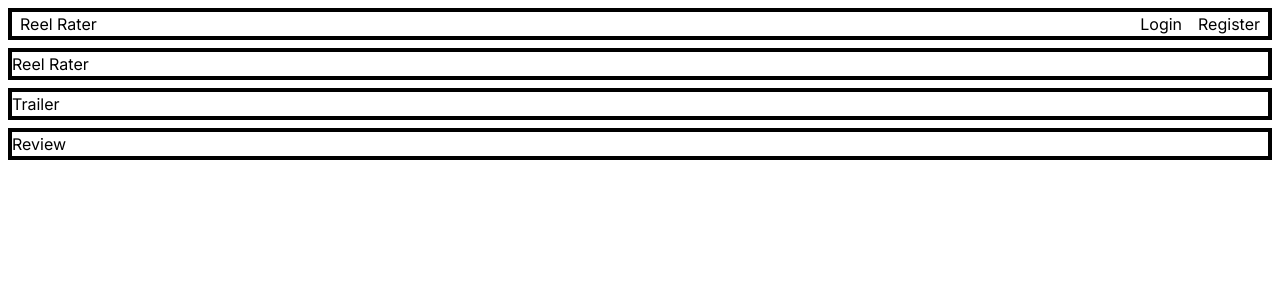
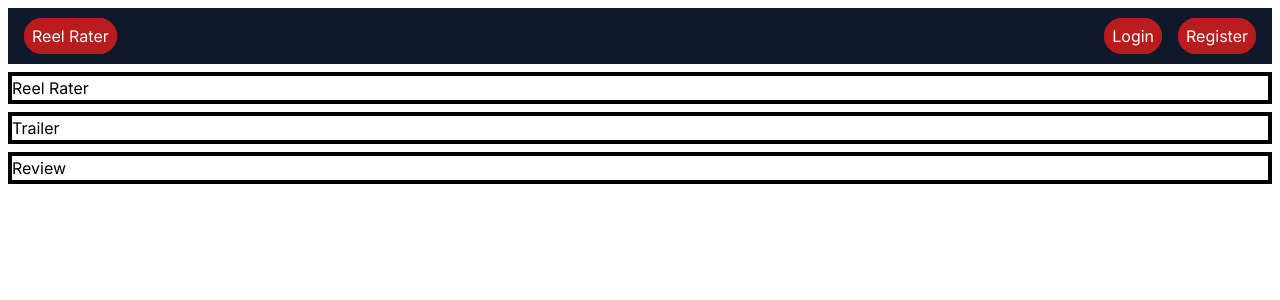
Before and after one commit to gortiz2021/Movie-Review-App, a Next.js app in the folder movie-review-frontend/movie-review-ui/: page / in a window 1280 px wide. Shown: the top 300 px of the page. Built offline with nearby package versions, Linux system fonts and the light colour scheme.

Commit message:
Added styling to navbar.

```diff
--- a/movie-review-frontend/movie-review-ui/src/app/components/navbar/NavBar.tsx
+++ b/movie-review-frontend/movie-review-ui/src/app/components/navbar/NavBar.tsx
@@ -2,16 +2,16 @@ import React from 'react'
 
 const NavBar = () => {
   return (
-    <div className='border-4 border-black m-2'>
+    <div className='bg-slate-900 text-slate-50 px-2 py-4 m-2'>
         <nav >
             <div className='flex justify-between'>
                 <div>
-                    <a href='' className='mx-2'>Reel Rater</a>
+                    <a href='' className='border-4 border-red-700 rounded-full bg-red-700 p-1 mx-2'>Reel Rater</a>
                 </div>
 
                 <div>
-                    <a href='' className='mx-2'>Login</a>
-                    <a href='' className='mx-2'>Register</a>
+                    <a href='' className='border-4 border-red-700 rounded-full bg-red-700 p-1 mx-2'>Login</a>
+                    <a href='' className='border-4 border-red-700 rounded-full bg-red-700 p-1 mx-2'>Register</a>
                 </div>
             </div>
         </nav>
```
